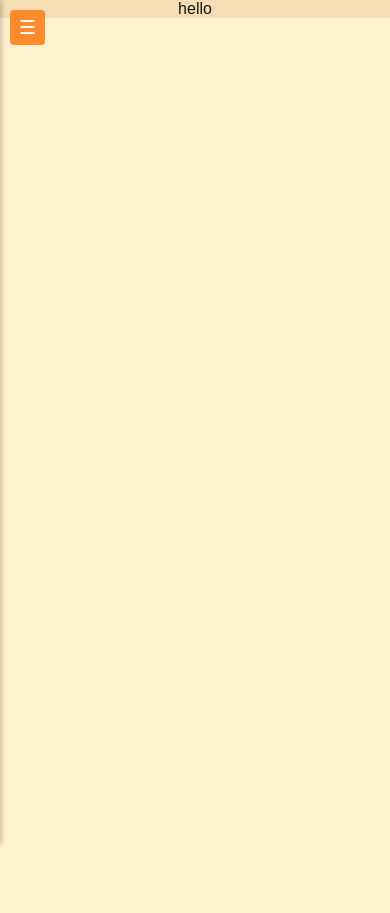
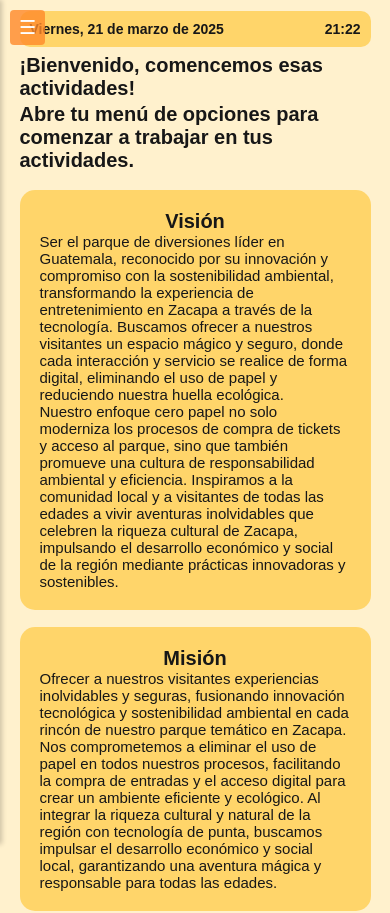
Before and after one commit to NahtanDevFS/parque_diversiones_frontend_empleado, a Next.js app: page / in a window 390 px wide. Shown: the top 913 px of the page. Before the commit the page ends 844 px from the top, so only its background shows below. Built offline with nearby package versions, Linux system fonts and the light colour scheme; sample sign-in values are in the browser's storage.

Commit message:
feat (home): se agregó información relevante del sistema para los empleados en la ventana de home.

```diff
--- a/src/app/home.css
+++ b/src/app/home.css
@@ -1,8 +1,149 @@
 .home_page {
-  background-color: wheat;
+  background-color: rgba(255, 186, 8, 0.2);
   width: 100%;
   height: auto;
   display: flex;
   justify-content: center;
   align-items: center;
 }
+
+.home_container {
+  display: flex;
+  align-items: center;
+  flex-direction: column;
+  justify-content: center;
+  width: 60%;
+  height: auto;
+}
+
+.home_welcome_message {
+  margin-bottom: 1%;
+}
+
+.home_date_container {
+  display: flex;
+  align-items: center;
+  flex-direction: row;
+  justify-content: space-between;
+  width: 100%;
+  background-color: rgba(255, 186, 8, 0.5);
+  padding: 10px;
+  border-radius: 10px;
+  margin-top: 3%;
+  margin-bottom: 2%;
+}
+
+.home_vision_empresa_container {
+  display: flex;
+  align-items: center;
+  flex-direction: column;
+  justify-content: center;
+  width: 100%;
+  height: auto;
+  background-color: rgba(255, 186, 8, 0.5);
+  padding: 50px;
+  border-radius: 15px;
+  margin-top: 5%;
+}
+
+.home_vision_empresa_text {
+  font-size: 24px;
+}
+
+.home_mision_empresa_container {
+  display: flex;
+  align-items: center;
+  flex-direction: column;
+  justify-content: center;
+  width: 100%;
+  height: auto;
+  background-color: rgba(255, 186, 8, 0.5);
+  padding: 50px;
+  border-radius: 15px;
+  margin-top: 5%;
+}
+
+.home_mision_empresa_text {
+  font-size: 24px;
+}
+
+.home_protocolos_seguridad_parque_container {
+  display: flex;
+  align-items: center;
+  flex-direction: column;
+  justify-content: center;
+  width: 100%;
+  height: auto;
+  background-color: rgba(255, 186, 8, 0.5); /* Un tono naranja con transparencia */
+  padding: 50px;
+  border-radius: 15px;
+  margin-top: 5%;
+  margin-bottom: 5%;
+}
+
+.home_protocolos_seguridad_parque_title {
+  font-size: 32px;
+  margin-bottom: 2%;
+}
+
+.home_protocolos_seguridad_parque_list {
+  font-size: 24px;
+
+}
+
+.home_protocolos_seguridad_parque_list li {
+  margin-top: 15px;
+}
+
+
+@media only screen and (max-width: 768px) {
+  .home_container {
+    width: 80%;
+  }
+  .home_date_container {
+    flex-direction: row;
+    align-items: flex-start;
+  }
+  .home_container h1 {
+    font-size: 24px;
+  }
+  .home_container h2 {
+    font-size: 20px;
+  }
+  .home_vision_empresa_text,
+  .home_mision_empresa_text,
+  .home_protocolos_seguridad_parque_list {
+    font-size: 16px;
+  }
+}
+
+/* Media Queries para Mobile */
+@media only screen and (max-width: 480px) {
+  .home_container {
+    width: 90%;
+  }
+  .home_container h1 {
+    font-size: 20px;
+  }
+
+  .home_container h2 {
+    font-size: 20px;
+  }
+  .home_date_container {
+    flex-direction: row;
+    align-items: flex-start;
+  }
+  .home_date_container h2 {
+    font-size: 14px;
+  }
+  .home_vision_empresa_text,
+  .home_mision_empresa_text,
+  .home_protocolos_seguridad_parque_list {
+    font-size: 15px;
+  }
+  .home_vision_empresa_container,
+  .home_mision_empresa_container,
+  .home_protocolos_seguridad_parque_container {
+    padding: 20px;
+  }
+}
--- a/src/app/page.tsx
+++ b/src/app/page.tsx
@@ -1,13 +1,13 @@
 "use client"
 
-import React, { useEffect } from 'react';
+import React, { useEffect, useState } from 'react';
 import './home.css';
 import LayoutWithSidebar from '@/components/LayoutWithSidebar';
 import { useRouter } from "next/navigation";
 
 export default function Home() {
-
   const router = useRouter();
+  const [fecha, setFecha] = useState(new Date());
 
   useEffect(() => {
     const session = localStorage.getItem("employeeSession");
@@ -16,10 +16,76 @@ export default function Home() {
     }
   }, [router]);
 
+  useEffect(() => {
+    const timer = setInterval(() => {
+      setFecha(new Date());
+    }, 60000);
+    setFecha(new Date());
+    return () => clearInterval(timer);
+  }, []);
+
+  const opcionesFecha = { weekday: 'long', day: 'numeric', month: 'long', year: 'numeric' } as const;
+  const fechaFormateada = fecha.toLocaleDateString('es-ES', opcionesFecha);
+
+  const opcionesHora = { hour: '2-digit', minute: '2-digit' } as const;
+  const horaFormateada = fecha.toLocaleTimeString('es-ES', opcionesHora);
+
+  const fechaMostrada = fechaFormateada.charAt(0).toUpperCase() + fechaFormateada.slice(1);
+
   return (
     <LayoutWithSidebar>
       <div className='home_page'>
-        hello
+        <div className='home_container'>
+          <div className='home_date_container'>
+            <h2>{fechaMostrada}</h2>
+            <h2>{horaFormateada}</h2>
+          </div>
+          <h1 className='home_welcome_message'>¡Bienvenido, comencemos esas actividades!</h1>
+          <h2 className='home_subwelcome_message'>Abre tu menú de opciones para comenzar a trabajar en tus actividades.</h2>
+          <div className='home_horarios_operacion'>
+            <div className='home_horario_operacion'></div>
+            <div className='home_dias_operacion'></div>
+          </div>
+          <div className='home_vision_empresa_container'>
+            <h1 className='home_vision_empresa_title'>Visión</h1>
+            <p className='home_vision_empresa_text'>Ser el parque de diversiones líder en Guatemala, reconocido por su innovación y compromiso con la sostenibilidad ambiental, transformando la experiencia de entretenimiento en Zacapa a través de la tecnología. Buscamos ofrecer a nuestros visitantes un espacio mágico y seguro, donde cada interacción y servicio se realice de forma digital, eliminando el uso de papel y reduciendo nuestra huella ecológica.<br></br>
+              Nuestro enfoque cero papel no solo moderniza los procesos de compra de tickets y acceso al parque, sino que también promueve una cultura de responsabilidad ambiental y eficiencia. Inspiramos a la comunidad local y a visitantes de todas las edades a vivir aventuras inolvidables que celebren la riqueza cultural de Zacapa, impulsando el desarrollo económico y social de la región mediante prácticas innovadoras y sostenibles.</p>
+          </div>
+
+          <div className='home_mision_empresa_container'>
+            <h1 className='home_mision_empresa_title'>Misión</h1>
+            <p className='home_mision_empresa_text'>Ofrecer a nuestros visitantes experiencias inolvidables y seguras, fusionando innovación tecnológica y sostenibilidad ambiental en cada rincón de nuestro parque temático en Zacapa. Nos comprometemos a eliminar el uso de papel en todos nuestros procesos, facilitando la compra de entradas y el acceso digital para crear un ambiente eficiente y ecológico. Al integrar la riqueza cultural y natural de la región con tecnología de punta, buscamos impulsar el desarrollo económico y social local, garantizando una aventura mágica y responsable para todas las edades.</p>
+          </div>
+          <div className='home_protocolos_seguridad_parque_container'>
+            <h1 className='home_protocolos_seguridad_parque_title'>Protocolos de Seguridad del sistema del parque de diversiones</h1>
+            <ul className='home_protocolos_seguridad_parque_list'>
+              <li>
+                <strong>No compartir credenciales:</strong> Nunca compartir el correo electrónico y la contraseña asignada por la empresa. Cada empleado es responsable de mantener la confidencialidad de sus datos de acceso.
+              </li>
+              <li>
+                <strong>Acceso exclusivo y controlado:</strong> Utilizar la plataforma únicamente desde dispositivos y redes autorizadas por la empresa. Evitar el uso de redes públicas.
+              </li>
+              <li>
+                <strong>Actualización constante:</strong> Mantener los navegadores, sistemas operativos y cualquier software de seguridad actualizados para prevenir vulnerabilidades conocidas.
+              </li>
+              <li>
+                <strong>No almacenar contraseñas en dispositivos compartidos:</strong> Evitar guardar las contraseñas en navegadores o dispositivos que puedan ser utilizados por otras personas.
+              </li>
+              <li>
+                <strong>Reportar incidentes:</strong> Informar inmediatamente a los responsables de seguridad o al área de TI sobre cualquier actividad sospechosa o incidente relacionado con el acceso a la plataforma.
+              </li>
+              <li>
+                <strong>Cierre de sesión:</strong> Finalizar la sesión cuando se deje de utilizar la plataforma, especialmente en dispositivos compartidos o públicos.
+              </li>
+              <li>
+                <strong>Uso responsable de la información:</strong> No divulgar ni compartir información confidencial de la empresa o de la plataforma fuera de los canales autorizados.
+              </li>
+              <li>
+                <strong>Capacitación continua:</strong> Participar en los programas de formación y actualización en temas de seguridad informática que la empresa ofrezca.
+              </li>
+            </ul>
+          </div>
+        </div>
       </div>
     </LayoutWithSidebar>
   );
--- a/src/components/Navbar/navbar.module.css
+++ b/src/components/Navbar/navbar.module.css
@@ -157,7 +157,7 @@
     top: 15px;
     left: 15px;
     z-index: 1001;
-    background-color: rgb(255, 138, 43);
+    background-color: rgba(255, 138, 43, 0.8);
     color: white;
     border: none;
     border-radius: 4px;
```
